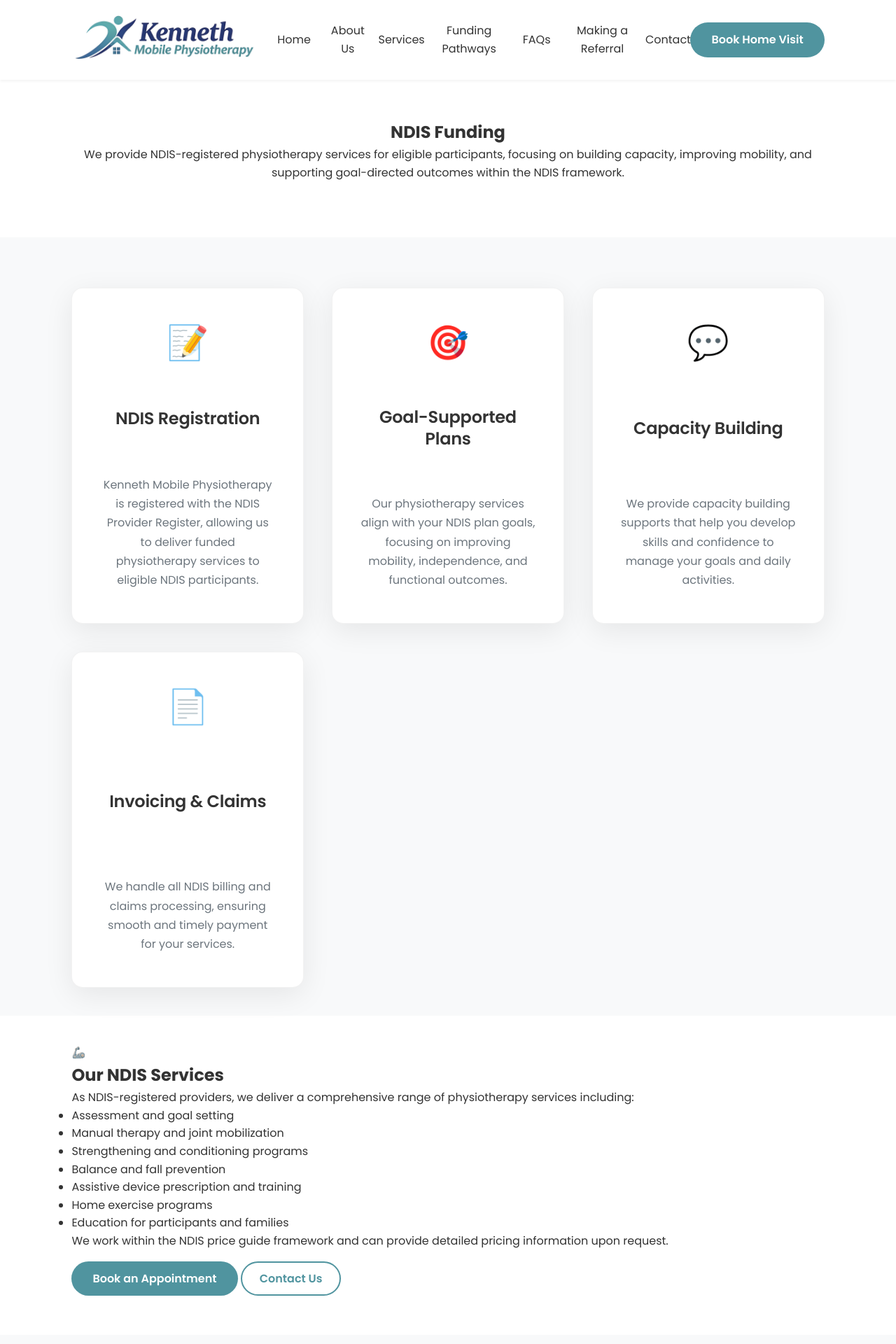
After one commit to sonnel2308/kenneth-mobile-physio, a Flask app: page /funding-pathways/ndis in a window 1280 px wide. The commit adds this page. Shown: the top 1920 px of the page at 70% size. Run offline with Flask 3, Linux system fonts and the light colour scheme.

Commit message:
navbar dropdowns and initial funding pathway pages

```diff
--- a/flask_app/app.py
+++ b/flask_app/app.py
@@ -59,5 +59,25 @@ def book_appointment():
                            success=True,
                            name=full_name)
 
+@app.route('/funding-pathways/aged-care', methods=['GET'])
+def aged_care_page():
+    """Renders the aged care page."""
+    return render_template('aged-care.html', title='Aged Care Funding Pathway')
+
+@app.route('/funding-pathways/ndis', methods=['GET'])
+def ndis_page():
+    """Renders the NDIS page."""
+    return render_template('ndis.html', title='NDIS Funding Pathway')
+
+@app.route('/funding-pathways/dva', methods=['GET'])
+def dva_page():
+    """Renders the DVA page."""
+    return render_template('dva.html', title='DVA Funding Pathway')
+
+@app.route('/funding-pathways/private-clients', methods=['GET'])
+def private_clients_page():
+    """Renders the Private Clients page."""
+    return render_template('private-clients.html', title='Private Clients Funding Pathway')
+
 if __name__ == '__main__':
     app.run(debug=True)
--- a/flask_app/static/css/home.css
+++ b/flask_app/static/css/home.css
@@ -90,7 +90,7 @@
 .track {
     display: flex;
     width: max-content;
-    animation: slide 30s linear infinite;
+    animation: slide 20s linear infinite;
 }
 
 .track img {
@@ -144,7 +144,7 @@
 
     .nav-links {
         flex-direction: column;
-        align-items: flex-start;
+        align-items: center;
         gap: 8px;
     }
 
--- a/flask_app/static/css/navbar.css
+++ b/flask_app/static/css/navbar.css
@@ -4,12 +4,6 @@
     position: sticky;
     top: 0;
     z-index: 100;
-    height: 12vh;
-    transition: height 0.3s ease-in-out;
-}
-
-.navbar:hover {
-    height: 25vh;
 }
 
 .navbar .container {
@@ -19,31 +13,57 @@
     padding: 16px 0;
 }
 
-.navbar:hover .dropdown-content {
+.dropdown-menu {
+    position: absolute;
+    top: 100%;
+    left: 0;
+    transform: translateY(-10px);
+    opacity: 0;
+    visibility: hidden;
+    min-width: 200px;
+    padding: 8px 0;
+    background-color: white;
+    border-radius: 8px;
+    box-shadow: 0 4px 12px rgba(0, 0, 0, 0.1);
+    z-index: 1000;
+    transition: opacity 0.2s ease, visibility 0.2s ease, transform 0.2s ease;
+}
+
+.nav-item:hover .dropdown-menu {
+    opacity: 1;
+    visibility: visible;
+    transform: translateY(0);
+}
+
+.dropdown-menu:hover {
     opacity: 1;
     visibility: visible;
 }
 
-.dropdown-content {
-    position: absolute;
-    top: 100%;
-    left: 50%;
-    transform: translateX(-50%);
+.dropdown-item {
+    display: block;
+    padding: 10px 16px;
+    color: var(--color-dark);
+    text-decoration: none;
+    font-size: 0.95rem;
+    transition: background-color 0.2s, color 0.2s;
+}
 
+.dropdown-item:hover {
     background-color: var(--color-light);
-    width: 100%;
-
-    display: flex;
-    flex-direction: column;
-    gap: 1vh;
-
-    opacity: 0;
-    visibility: hidden;
-    transition: opacity 0.3s ease-in-out 0.15s;
+    color: var(--color-primary);
 }
 
 .logo img {
     height: 64px;
+}
+
+.nav-item {
+    position: relative;
+}
+
+.nav-item button {
+    all: unset;
 }
 
 .nav-links {
@@ -77,6 +97,26 @@
     cursor: pointer;
 }
 
+.nav-link {
+    color: var(--color-dark);
+    transition: color 0.2s;
+}
+
+.nav-link:hover {
+    color: var(--color-primary);
+    cursor: pointer;
+}
+
+.dropdown-arrow {
+    font-size: 0.75rem;
+    font-weight: 300;
+    color: var(--color-dark);
+}
+
+.dropdown-arrow:hover {
+    color: var(--color-primary);
+}
+
 .nav-contact {
     flex-shrink: 1;
 }
--- a/flask_app/static/css/services.css
+++ b/flask_app/static/css/services.css
@@ -85,7 +85,8 @@
     border: 1px solid rgba(0, 0, 0, 0.05);
     display: flex;
     flex-direction: column;
-    justify-content: flex-start;
+    justify-content: space-between;
+    min-height: 60vh;
 }
 
 .service-card:hover {
--- a/flask_app/templates/components/navbar.html
+++ b/flask_app/templates/components/navbar.html
@@ -10,27 +10,43 @@
             <p><img src="{{ url_for('static', filename='images/icons/clock.svg') }}" alt="Clock" class="icon"> Monday-Friday 9am-5pm</p>
         </div>
         <ul class="nav-links">
-            <li><a href="/">Home</a></li>
-            <li><a href="/about">About Us</a></li>
-            <li><a href="/services">Services</a></li>
-            <li>
-                <a href="/">Funding Pathways</a>
-                <div class="dropdown-content">
-                    <div>Aged Care</div>
-                    <div>NDIS</div>
-                    <div>DVA (Gold and White Cards)</div>
-                    <div>Private Clients</div>
+            <li><a href="/" class="nav-item nav-link">Home</a></li>
+            <li><a href="/about" class="nav-item nav-link">About Us</a></li>
+            <li><a href="/services" class="nav-item nav-link">Services</a></li>
+            <li class="nav-item dropdown">
+                <button
+                    type="button"
+                    class="nav-link dropdown-toggle"
+                    aria-haspopup="true"
+                    aria-expanded="false"
+                >
+                    Funding Pathways
+                </button>
+                <div class="dropdown-menu" role="menu" aria-label="Funding pathways">
+                    <a href="/funding-pathways/aged-care" class="dropdown-item" role="menuitem">Aged Care</a>
+                    <a href="/funding-pathways/ndis" class="dropdown-item" role="menuitem">NDIS</a>
+                    <a href="/funding-pathways/dva" class="dropdown-item" role="menuitem">DVA (Gold and White Cards)</a>
+                    <a href="/funding-pathways/private-clients" class="dropdown-item" role="menuitem">Private Clients</a>
                 </div>
             </li>
-            <li>
-                <a href="/faqs">FAQs</a>
-                <div class="dropdown-content">
-                    <a href="/faqs">All FAQs</a>
-                </div>
-            </li>
-            <li><a href="/referral">Making a Referral</a></li>
-            <li><a href="/contact">Contact</a></li>
+            <li><a href="/faqs" class="nav-item nav-link">FAQs</a></li>
+            <li><a href="/referral" class="nav-item nav-link">Making a Referral</a></li>
+            <li><a href="/contact" class="nav-item nav-link">Contact</a></li>
         </ul>
         <a href="/booking" class="btn btn-primary">Book Home Visit</a>
     </div>
+
+    <script>
+        const dropdownToggle = document.querySelector('.dropdown-toggle');
+        const dropdown = dropdownToggle.closest('.nav-item');
+
+        dropdownToggle.addEventListener('click', (event) => {
+            if (window.innerWidth <= 768) {
+                event.preventDefault();
+
+                const isOpen = dropdown.classList.toggle('open');
+                dropdownToggle.setAttribute('aria-expanded', isOpen);
+            }
+        });
+    </script>
 </nav>
--- a/flask_app/templates/index.html
+++ b/flask_app/templates/index.html
@@ -60,17 +60,17 @@
                 <div class="service-card">
                     <i class="service-icon">🦍</i>
                     <h3>Chronic Condition and Pain Management</h3>
-                    <p>TODO</p>
+                    <p>Manage chronic conditions and pain while maintaining mobility, strength and independence in everyday life.</p>
                 </div>
                 <div class="service-card">
                     <i class="service-icon">⚖</i>
                     <h3>Mobility Aids & Training</h3>
-                    <p>TODO</p>
+                    <p>Assessment and training on mobility aids like walking frames, sticks and crutches for safer movement.</p>
                 </div>
                 <div class="service-card">
                     <i class="service-icon">👩‍⚕️</i>
                     <h3>Neurological Physiotherapy</h3>
-                    <p>TODO</p>
+                    <p>Specialised care for neurological conditions like stroke and Parkinson's to improve movement and independence.</p>
                 </div>
             </div>
         </div>
--- /dev/null
+++ b/flask_app/templates/ndis.html
@@ -0,0 +1,114 @@
+<!DOCTYPE html>
+<html lang="en">
+<head>
+    <meta charset="UTF-8">
+    <meta name="viewport" content="width=device-width, initial-scale=1.0">
+    <title>NDIS Funding | Kenneth Mobile Physiotherapy</title>
+    <link rel="stylesheet" href="{{ url_for('static', filename='css/styles.css') }}">
+    <link rel="stylesheet" href="{{ url_for('static', filename='css/navbar.css') }}">
+    <link rel="stylesheet" href="{{ url_for('static', filename='css/home.css') }}">
+    <link rel="stylesheet" href="{{ url_for('static', filename='css/services.css') }}">
+    <link href="https://fonts.googleapis.com/css2?family=Poppins:wght@300;400;600;700&display=swap" rel="stylesheet">
+</head>
+<body>
+    {% include 'components/navbar.html' %}
+
+    <section class="section-padding services-section">
+        <div class="container">
+            <div class="services-description">
+                <h1>NDIS Funding</h1>
+                <p>
+                    We provide NDIS-registered physiotherapy services for eligible participants, focusing on building capacity, improving mobility, and supporting goal-directed outcomes within the NDIS framework.
+                </p>
+            </div>
+        </div>
+    </section>
+
+    <section class="section-padding bg-light">
+        <div class="container">
+            <div class="services-grid">
+                <div class="service-card">
+                    <div class="service-icon">📝</div>
+                    <h3>NDIS Registration</h3>
+                    <p>
+                        Kenneth Mobile Physiotherapy is registered with the NDIS Provider Register, allowing us to deliver funded physiotherapy services to eligible NDIS participants.
+                    </p>
+                </div>
+
+                <div class="service-card">
+                    <div class="service-icon">🎯</div>
+                    <h3>Goal-Supported Plans</h3>
+                    <p>
+                        Our physiotherapy services align with your NDIS plan goals, focusing on improving mobility, independence, and functional outcomes.
+                    </p>
+                </div>
+
+                <div class="service-card">
+                    <div class="service-icon">💬</div>
+                    <h3>Capacity Building</h3>
+                    <p>
+                        We provide capacity building supports that help you develop skills and confidence to manage your goals and daily activities.
+                    </p>
+                </div>
+
+                <div class="service-card">
+                    <div class="service-icon">📄</div>
+                    <h3>Invoicing & Claims</h3>
+                    <p>
+                        We handle all NDIS billing and claims processing, ensuring smooth and timely payment for your services.
+                    </p>
+                </div>
+            </div>
+        </div>
+    </section>
+
+    <section class="section-padding">
+        <div class="container">
+            <div class="about-grid">
+                <div class="about-image">
+                    🦾
+                </div>
+                <div class="about-text">
+                    <h2>Our NDIS Services</h2>
+                    <p>
+                        As NDIS-registered providers, we deliver a comprehensive range of physiotherapy services including:
+                    </p>
+                    <ul class="about-list">
+                        <li>Assessment and goal setting</li>
+                        <li>Manual therapy and joint mobilization</li>
+                        <li>Strengthening and conditioning programs</li>
+                        <li>Balance and fall prevention</li>
+                        <li>Assistive device prescription and training</li>
+                        <li>Home exercise programs</li>
+                        <li>Education for participants and families</li>
+                    </ul>
+                    <p>
+                        We work within the NDIS price guide framework and can provide detailed pricing information upon request.
+                    </p>
+                    <div class="about-cta">
+                        <a href="/booking" class="btn btn-primary">Book an Appointment</a>
+                        <a href="/contact" class="btn btn-secondary">Contact Us</a>
+                    </div>
+                </div>
+            </div>
+        </div>
+    </section>
+
+    <section class="section-padding bg-light">
+        <div class="container">
+            <div class="text-center">
+                <h2>Contact Us for NDIS Information</h2>
+                <p>
+                    We're here to help with NDIS funding, registration, and service coordination.
+                </p>
+                <div class="contact-info">
+                    <p><img src="{{ url_for('static', filename='images/icons/phone.svg') }}" alt="Phone" class="icon"> 0451 798 814</p>
+                    <p><img src="{{ url_for('static', filename='images/icons/email.svg') }}" alt="Email" class="icon"> <a href="mailto:info@kennethphysio.com">info@kennethphysio.com</a></p>
+                </div>
+            </div>
+        </div>
+    </section>
+
+    {% include 'components/footer.html' %}
+</body>
+</html>
```
Also changed, not shown: other parts of flask_app/static/css/navbar.css (+73 -0 lines), flask_app/templates/aged-care.html (added, +109 -0 lines), flask_app/templates/dva.html (added, +111 -0 lines), flask_app/templates/private-clients.html (added, +113 -0 lines), flask_app/templates/services.html (+56 -0 lines).
